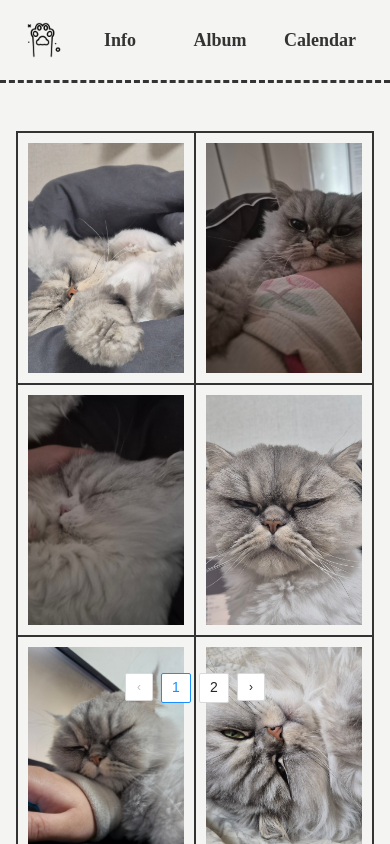
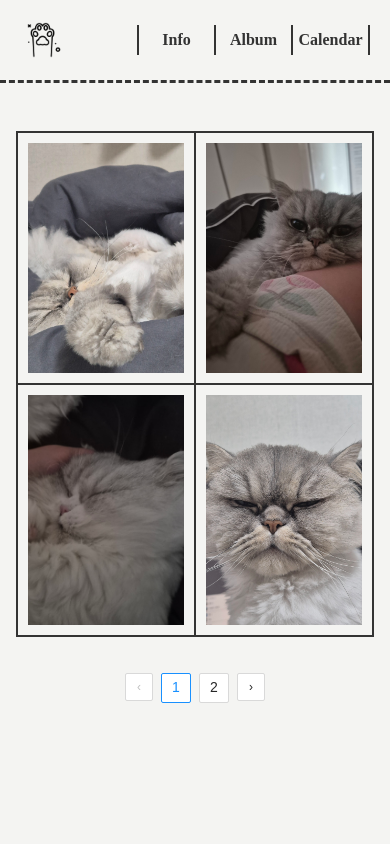
Before and after one commit to k-hanseul/khs_pj_1, a React (Create React App) app: page /#/album in a window 390 px wide. Built offline with nearby package versions, Linux system fonts and the light colour scheme; a web font is replaced by a local one.

Commit message:
20250401-khs-1

```diff
--- a/src/components/album/Album.jsx
+++ b/src/components/album/Album.jsx
@@ -13,11 +13,10 @@ function Album() {
     setWidth(window.innerWidth);
   }, 1000);
 
-   // const [totalPhotos, setTotalPhotos] = useState(getPhotoList);
   const [totalPhotos, setTotalPhotos] = useState([]);
   const [currPage, setPage] = useState(1);
   const [pagePhoto, setPagePhoto] = useState([]);
-  const pagePhotoCnt = 8;
+  const pagePhotoCnt = isMobile ? 4 : 8;
 
   function getPageData() {
     var data = totalPhotos.slice((currPage - 1) * pagePhotoCnt, currPage * pagePhotoCnt);
@@ -73,72 +72,24 @@ function Album() {
     getPageData();
   }, [currPage]);
 
-  // 페이지 변경 시 노출 데이터 변경
   // useEffect(() => {
-  //   var items = document.getElementsByClassName("photo_img");
-  //   // console.log("#### items.length: " + items.length + " / items: " + JSON.stringify(items));
-  //   // console.log("#### pagePhoto.length: " + pagePhoto.length + " / pagePhoto: " + JSON.stringify(pagePhoto));
-  //   console.log("#### pagePhoto.length: " + totalPhotos_.length + " / pagePhoto: " + JSON.stringify(totalPhotos_));
-
-  //   // items.forEach(function(item) {
-  //   //   item.style.display = "none";
-  //   // });
-
-  //   var data = totalPhotos_.slice((currPage - 1) * pagePhotoCnt, currPage * pagePhotoCnt);
-
-  //   // var data = totalPhotos.slice((currPage - 1) * pagePhotoCnt, currPage * pagePhotoCnt);
-  //   setPagePhoto(data);
-  // }, [currPage]);
-
-  useEffect(() => {
-    console.log("#### pagePhoto: " + JSON.stringify(pagePhoto));
-  }, [pagePhoto]);
-
-  // useEffect(() => {
-  //   console.log("#### imagesPreloaded: " + imagesPreloaded);
-  //   if (imagesPreloaded) {
-  //     console.log("#### imagesPreloaded totalPhotos: " + JSON.stringify(totalPhotos) + " / " + totalPhotos.length);
-  //     console.log("#### 22 test: " + test);
-  //     getPageData();
-  //   }
-  // }, [imagesPreloaded]);
-
-
+  //   console.log("#### pagePhoto: " + JSON.stringify(pagePhoto));
+  // }, [pagePhoto]);
 
   function getPageData() {
     var data = totalPhotos.slice((currPage - 1) * pagePhotoCnt, currPage * pagePhotoCnt);
-    console.log("#### getPageData: " + JSON.stringify(data));
-
+    // console.log("#### getPageData: " + JSON.stringify(data));
     setPagePhoto(data);
   }
-
-
-
-
-
-
-
-
-
-
 
   return (
     <div className={style.album}>
       <div className={style.photo_section_t1}>
         <div className={style.photo_list}>
           {
-            // totalPhotos.map((p, i) => (
-            //   <div className={style.photo_item} key={i}>
-            //     <img className={style.photo_img} src={p} alt={"photo_" + i} />
-            //   </div>
-            // ))
             [...Array(pagePhotoCnt)].map((e, i) => (
               <div className={style.photo_item} key={i}>
-                <AnimatePresence initial={false}>
-
                 <img className={style.photo_img} style={{ display: pagePhoto.length > i ? "none" : "block", objectFit: "scale-down", opacity: "0.5" }} src={process.env.PUBLIC_URL + '/img/logo_cat_.png'} alt={"default_photo_" + i} />
-                </AnimatePresence>
-
                 <img className={style.photo_img} style={{ display: pagePhoto.length > i ? "block" : "none" }} src={pagePhoto[i]} alt={"photo_" + i} />
               </div>
             ))
@@ -147,8 +98,7 @@ function Album() {
         <div className={style.pagination}>
           <Pagination
             current={currPage}
-            // total={totalPhotos.length}
-            total={11}
+            total={totalPhotos.length}
             pageSize={pagePhotoCnt}
             showLessItems={true}
             onChange={(page) => setPage(page)}
@@ -157,50 +107,6 @@ function Album() {
       </div>
     </div>
   )
-
-  /*
-  return (
-    <div className={style.album}>
-      {
-        getPhotoList() > 0 ?
-          <div className={style.photo_section_t1}>
-            <div className={style.photo_list}>
-              {
-                // totalPhotos.map((p, i) => (
-                //   <div className={style.photo_item} key={i}>
-                //     <img className={style.photo_img} src={p} alt={"photo_" + i} />
-                //   </div>
-                // ))
-                [...Array(pagePhotoCnt)].map((e, i) => (
-                  <div className={style.photo_item} style={{ display: pagePhoto.length > i ? "block" : "block" }} key={i}>
-                    {
-                      pagePhoto.length > i &&
-                      <img className={style.photo_img} src={pagePhoto[i]} alt={"photo_" + i} />
-                      // <img className={style.photo_img} src={pagePhoto[i]} alt={"photo_" + i} loading={"lazy"} decoding={"async"}/>
-                    }
-
-                  </div>
-                ))
-              }
-            </div>
-            <div className={style.pagination}>
-              <Pagination
-                current={currPage}
-                total={totalPhotos.length}
-                pageSize={pagePhotoCnt}
-                showLessItems={true}
-                onChange={(page) => setPage(page)}
-              />
-            </div>
-          </div>
-          :
-          <div className={style.photo_section_t1}>
-            <h3>앨범 내 사진이 존재하지 않습니다. </h3>
-          </div>
-      }
-    </div>
-  )
-  */
 }
 
 export default Album
--- a/src/components/calendar/CalendarStyle.module.css
+++ b/src/components/calendar/CalendarStyle.module.css
@@ -205,7 +205,8 @@
             font-size: 14px;
             height: 55px;
             font-weight: bold;
-            padding: 2px;
+            /* padding: 0 5px 0 5px; */
+            /* padding: 2px; */
         }
     }
 
--- a/src/components/header/HeaderStyle.module.css
+++ b/src/components/header/HeaderStyle.module.css
@@ -29,6 +29,7 @@ li {
 }
 
 .menu_item {
+
     width: 135px;
     height: 45px;
     background-color: #333;
@@ -42,7 +43,12 @@ li {
 
 @media (max-width:768px) {
     .menu_list {
-        gap: 0;
+        gap: 0px;
+
+        /* gap: 20px; */
+        /* box-shadow: 0 0 0 2px rgb(68, 68, 68); */
+        display: table;
+        border-collapse: collapse;
     }
 
     .menu_title {
@@ -53,7 +59,14 @@ li {
         background-color: transparent;
         color: #333;
         font-weight: bold;
-        width: 100px;
-        font-size: 18px;
+        font-size: 16px;
+        width: initial;
+        background-color: initial;
+        border-radius: initial;
+        border: solid #333;
+        border-width: 0 2px 0 2px;
+        display: table-cell;
+        min-width: 75px;
+        height: 30px;
     }
 }
--- a/src/index.css
+++ b/src/index.css
@@ -5,6 +5,7 @@ html {
   height: 100%;
   margin: 0;
   font-family: 'NanumSquare';
+  color-scheme: only light;
 }
 
 body {
```
